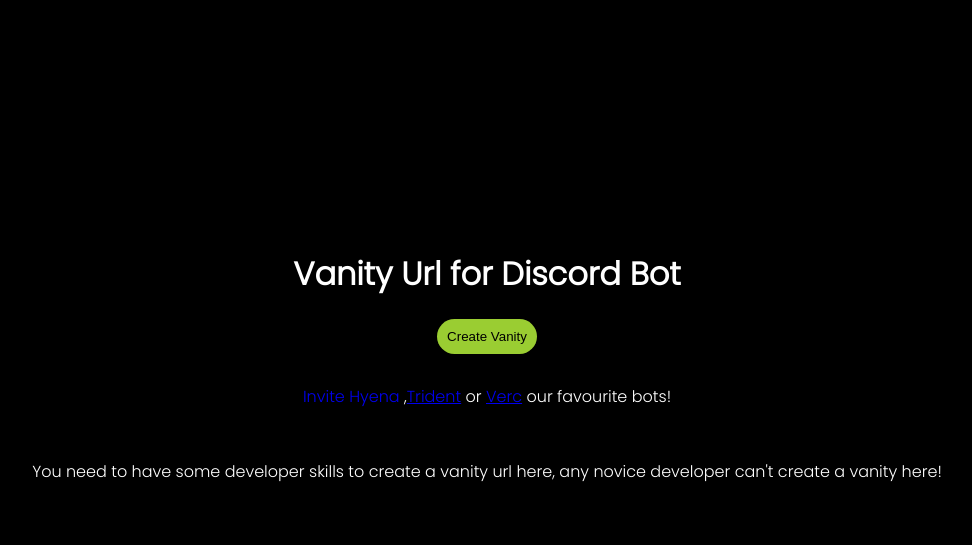
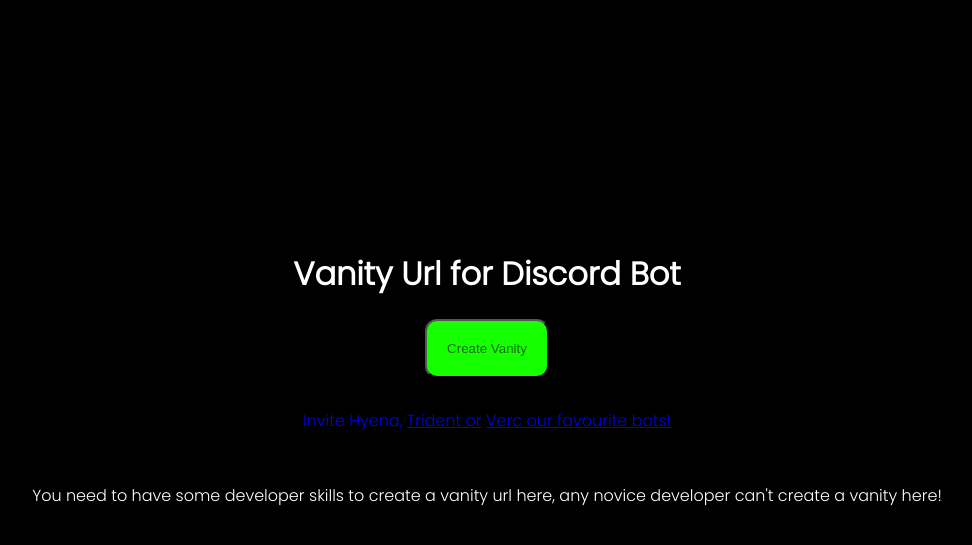
Before and after one commit to namzop/dscbot-ml, a Flask app: page / in a window 1280 px wide. Shown: the top 545 px of the page, without its empty margins (153-1125 px from the left). Run offline with Flask 2, Linux system fonts and the light colour scheme; data comes from the database, SQL or seed files in the repository; some web fonts are replaced.

Commit message:
hmmmmmmmmm  (#1)
* Atleast my eyes aren't dying anymore

* update gitignore

```diff
--- a/templates/library.css
+++ b/templates/library.css
@@ -1,5 +1,5 @@
 /*
-Made by Namz
+Made by Namz & Someone with no name
 Twitter: https://twitter.com/notnamz
 Github: https://github.com/namzop
 */
@@ -128,3 +128,51 @@ Github: https://github.com/namzop
 .white-background{
   background-color:white;
 }
+
+/*This man forgot a button smh */
+.buttonc {
+    transition-duration: 500ms;
+    background-color: rgb(21, 255, 0);
+    color: rgb(20, 109, 8);
+    border-radius: 12px;
+    padding: 20px ;
+}
+.buttonc:hover {
+    background-color: rgb(255, 255, 255);
+    color: rgb(21, 255, 0);
+    cursor: pointer;
+    align-items: center;
+}
+/*And fade in SMH */
+.fade-in {
+  animation: fadeIn linear 3s;
+  -webkit-animation: fadeIn linear 3s;
+  -moz-animation: fadeIn linear 3s;
+  -o-animation: fadeIn linear 3s;
+  -ms-animation: fadeIn linear 3s;
+}
+
+@keyframes fadeIn {
+  0% {opacity:0;}
+  100% {opacity:1;}
+}
+
+@-moz-keyframes fadeIn {
+  0% {opacity:0;}
+  100% {opacity:1;}
+}
+
+@-webkit-keyframes fadeIn {
+  0% {opacity:0;}
+  100% {opacity:1;}
+}
+
+@-o-keyframes fadeIn {
+  0% {opacity:0;}
+  100% {opacity:1;}
+}
+
+@-ms-keyframes fadeIn {
+  0% {opacity:0;}
+  100% {opacity:1;}
+}
--- a/templates/vanity.html
+++ b/templates/vanity.html
@@ -12,18 +12,18 @@
     <title>Discord Bot Vanity URL</title>
 </head>
 <body>
-    <h1 class="poppins center"> Vanity Url for Discord Bot </h1>
+    <h1 class="poppins center fade-in"> Vanity Url for Discord Bot </h1>
     <center>
     <a href="/create">
-    <button class="kk">
+    <button class="buttonc fade-in">
         Create Vanity
     </button>
     </a>
     <p class="poppins" style="margin-top:30px;">
-        <a href="https://dscbot.ml/hynea" class="no-decoration" >Invite Hyena </a>,<a href="https://dscbot.ml/trident">Trident</a> or <a href="https://dscbot.ml/verc"> Verc</a> our favourite bots!
+        <a href="https://dscbot.ml/hynea" class="no-decoration fade-in" >Invite Hyena, </a><a class="fade-in" href="https://dscbot.ml/trident">Trident or</a> <a class="fade-in" href="https://dscbot.ml/verc"> Verc our favourite bots!</a>
     </p>
 
-    <p class="poppins" style="margin-top:50px;">You need to have some developer skills to create a vanity url here, any novice developer can't create a vanity here!</p>
+    <p class="poppins fade-in" style="margin-top:50px;">You need to have some developer skills to create a vanity url here, any novice developer can't create a vanity here!</p>
     </center>
     <style>
         @import url('https://fonts.googleapis.com/css2?family=Poppins:wght@300&display=swap');
```
Also changed, not shown: 1 other file.
